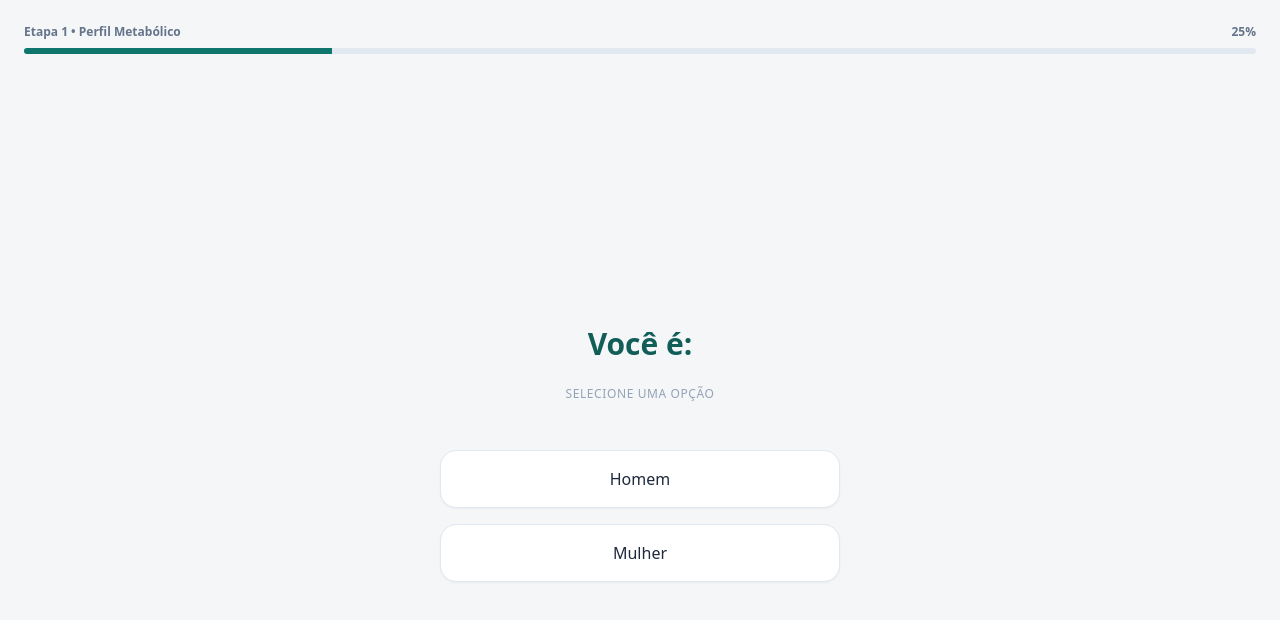
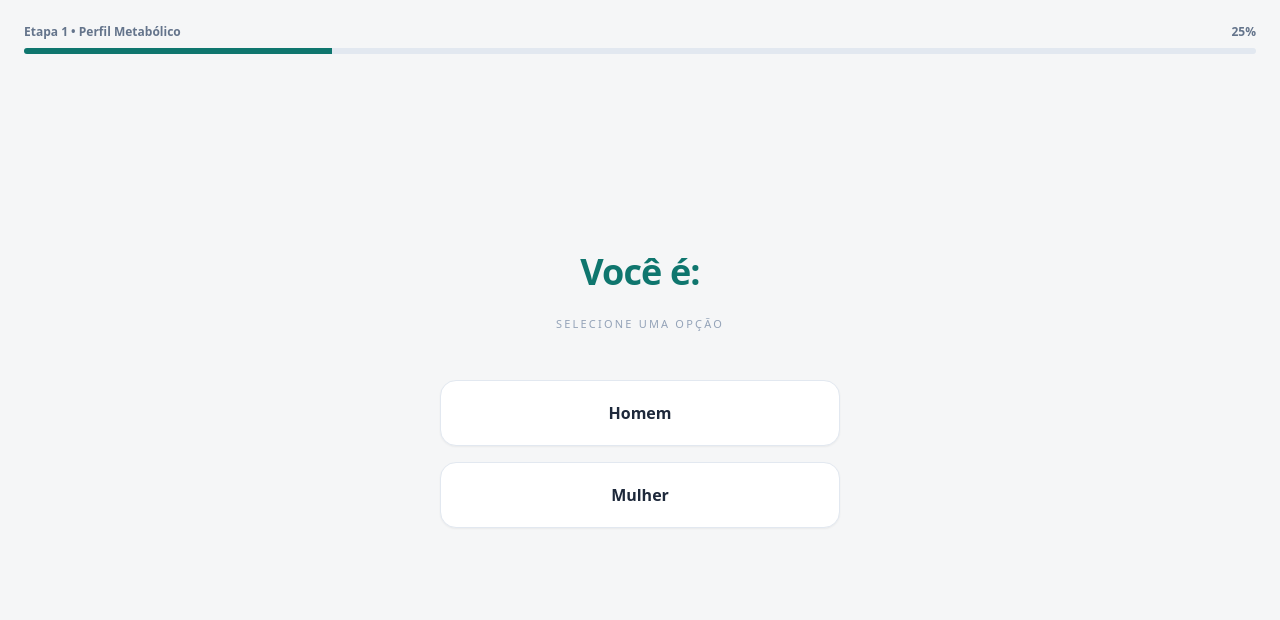
Before and after one commit to Gguga/quiz, a React (Vite) app: page / in a window 1280 px wide. Both pictures are taken after a click on the button "COMEÇAR AVALIAÇÃO GRATUITA". Shown: the top 620 px of the page. Built offline with nearby package versions, Linux system fonts and the light colour scheme.

Commit message:
Update QuizStep.tsx

```diff
--- a/QuizStep.tsx
+++ b/QuizStep.tsx
@@ -27,18 +27,18 @@ const QuizStep: React.FC<QuizStepProps> = ({
   return (
     <div
       key={question.id}
-      className="min-h-screen w-full max-w-md mx-auto px-6 flex flex-col justify-center"
+      className="min-h-[88vh] w-full max-w-lg mx-auto px-6 flex flex-col"
     >
 
-      <div>
+      <div className="flex-1 flex flex-col justify-center -mt-8">
 
         <div className="text-center mb-12">
 
-          <h2 className="text-2xl md:text-3xl font-bold text-teal-800 leading-tight max-w-sm mx-auto">
+          <h2 className="text-3xl md:text-4xl font-bold text-[#0f766e] leading-snug tracking-tight max-w-md mx-auto">
             {question.text}
           </h2>
 
-          <p className="text-slate-400 text-xs uppercase tracking-wider mt-6">
+          <p className="text-slate-400 text-[11px] uppercase tracking-[0.2em] mt-6">
             Selecione uma opção
           </p>
 
@@ -50,12 +50,12 @@ const QuizStep: React.FC<QuizStepProps> = ({
               key={option.value}
               type="button"
               onClick={() => handleOptionClick(option.value)}
-              className="w-full py-4 rounded-2xl font-medium text-base
+              className="w-full py-5 rounded-2xl font-semibold text-base
                          bg-white text-slate-800
                          border border-slate-200
                          shadow-sm
                          transition-all duration-200
-                         active:scale-95
+                         active:scale-[0.98]
                          focus:outline-none"
             >
               {option.label}
@@ -68,7 +68,7 @@ const QuizStep: React.FC<QuizStepProps> = ({
             <button
               type="button"
               onClick={onBack}
-              className="text-slate-400 text-xs uppercase tracking-wider"
+              className="text-slate-400 text-xs uppercase tracking-[0.15em] hover:text-slate-600 transition-colors"
             >
               ← Voltar
             </button>
```
